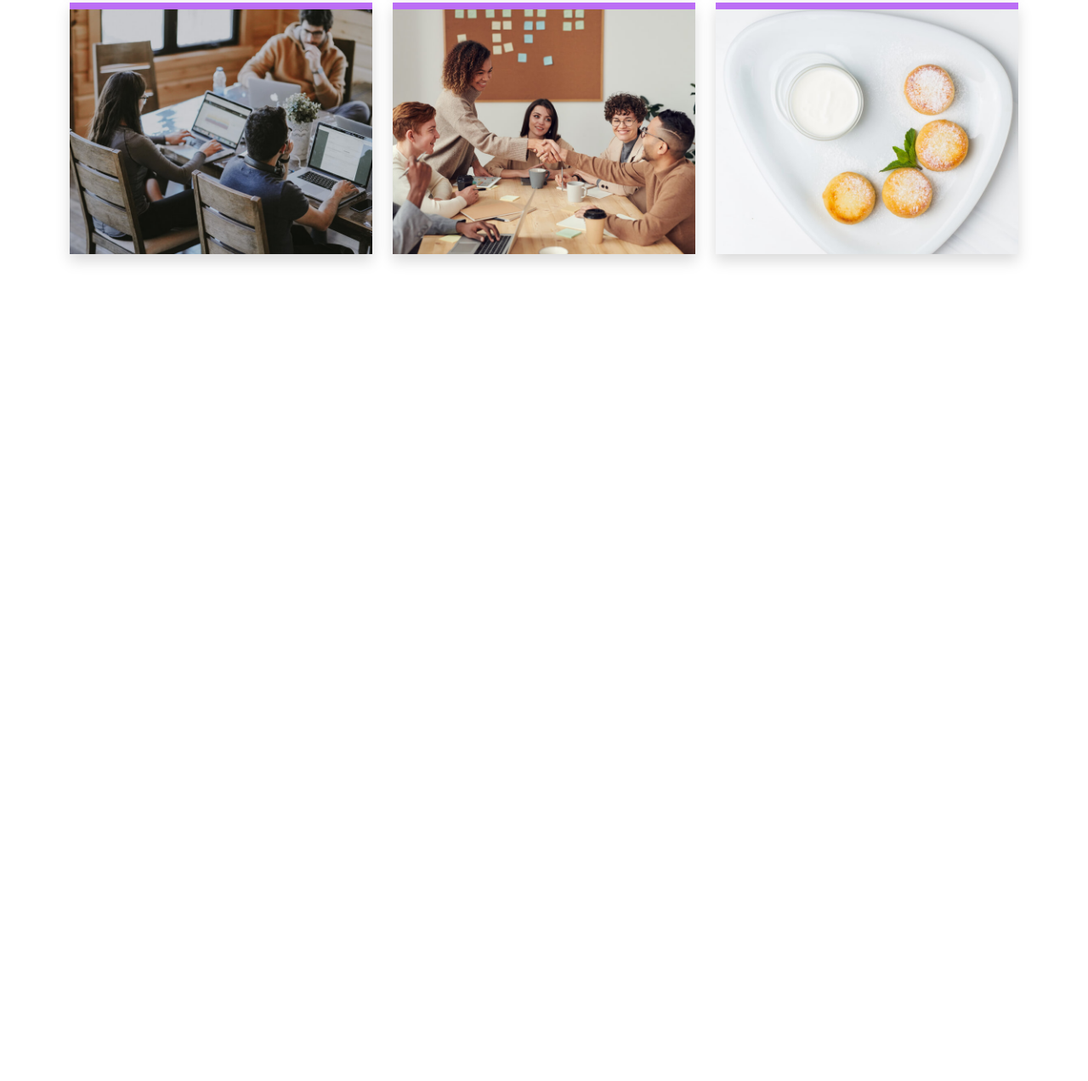
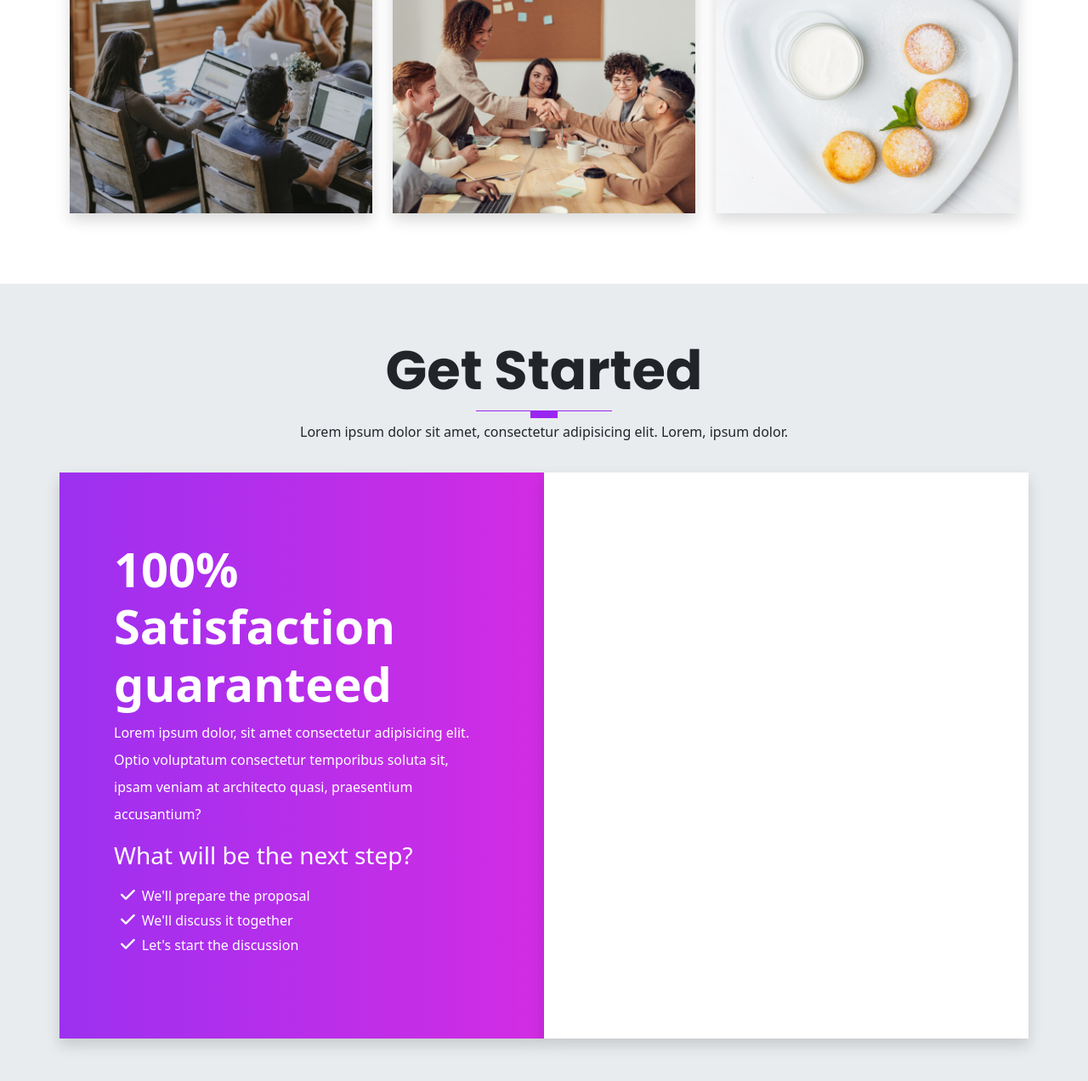
Before and after one commit to AdrianaMagdalena/patrix-portfolio-website, a website: page index.html in a window 1280 px wide. Shown: the part 6079-7351 px from the top of the page at 85% size. Before the commit the page ends 6461 px from the top, so only its background shows below. Drawn offline with Linux system fonts and the light colour scheme.

Commit message:
Create Get started section and the left side info pane

```diff
--- a/index.html
+++ b/index.html
@@ -694,7 +694,7 @@
     <section id="portfolio" class="portfolio">
       <div class="container">
         <div class="row text-center mt-5">
-          <h1 class="display-3 fw-bold text-capitalise mt-5">Latest work</h1>
+          <h1 class="display-3 fw-bold text-capitalise">Latest work</h1>
           <div class="heading-line"></div>
           <p class="lead text-capitalize">
             Lorem ipsum dolor sit amet consectetur adipisicing elit. Eveniet.
@@ -883,6 +883,41 @@
       </div>
     </section>
 
+    <!-- GET STARTED SECTION -->
+    <section id="contact" class="get-started">
+      <div class="container">
+        <div class="row text-center">
+          <h1 class="display-3 fw-bold text-capitalize">get started</h1>
+          <div class="heading-line"></div>
+          <p class="lh-lg">
+            Lorem ipsum dolor sit amet, consectetur adipisicing elit. Lorem,
+            ipsum dolor.
+          </p>
+        </div>
+
+        <!-- cta content -->
+        <div class="row text-white mt-3">
+          <div class="col-12 col-lg-6 gradient shadow p-3">
+            <div class="cta-info w-100">
+              <h4 class="display-4 fw-bold">100% Satisfaction guaranteed</h4>
+              <p class="lh-lg">
+                Lorem ipsum dolor, sit amet consectetur adipisicing elit. Optio
+                voluptatum consectetur temporibus soluta sit, ipsam veniam at
+                architecto quasi, praesentium accusantium?
+              </p>
+              <h3 class="display-3--brief">What will be the next step?</h3>
+              <ul class="cta-info__list">
+                <li>We'll prepare the proposal</li>
+                <li>We'll discuss it together</li>
+                <li>Let's start the discussion</li>
+              </ul>
+            </div>
+          </div>
+          <div class="col-12 col-lg-6 bg-white shadow p-3"></div>
+        </div>
+      </div>
+    </section>
+
     <!-- SCRIPTS  -->
     <script src="./assets/vendors/glightbox/js/glightbox.min.js"></script>
     <script type="text/javascript">
--- a/scss/sections/_get-started.scss
+++ b/scss/sections/_get-started.scss
@@ -0,0 +1,32 @@
+@use "../custom" as *;
+@use "../components/mixins" as *;
+
+.get-started {
+  padding: 4rem 0;
+  background-color: $gray-200;
+}
+
+.gradient {
+  @include gradient;
+}
+
+.cta-info {
+  padding: 3rem;
+  margin: 1rem 0;
+
+  &__list {
+    position: relative;
+    list-style-type: none;
+    display: block;
+    padding-top: 0.5rem;
+    padding-left: 0.5rem;
+
+    li::before {
+      font-family: "Font Awesome 6 Free";
+      content: "\f00c";
+      font-weight: 900;
+      margin-right: 0.5rem;
+      font-size: 1.2rem;
+    }
+  }
+}
```
Also changed, not shown: assets/css/style.css, 1 other file.
